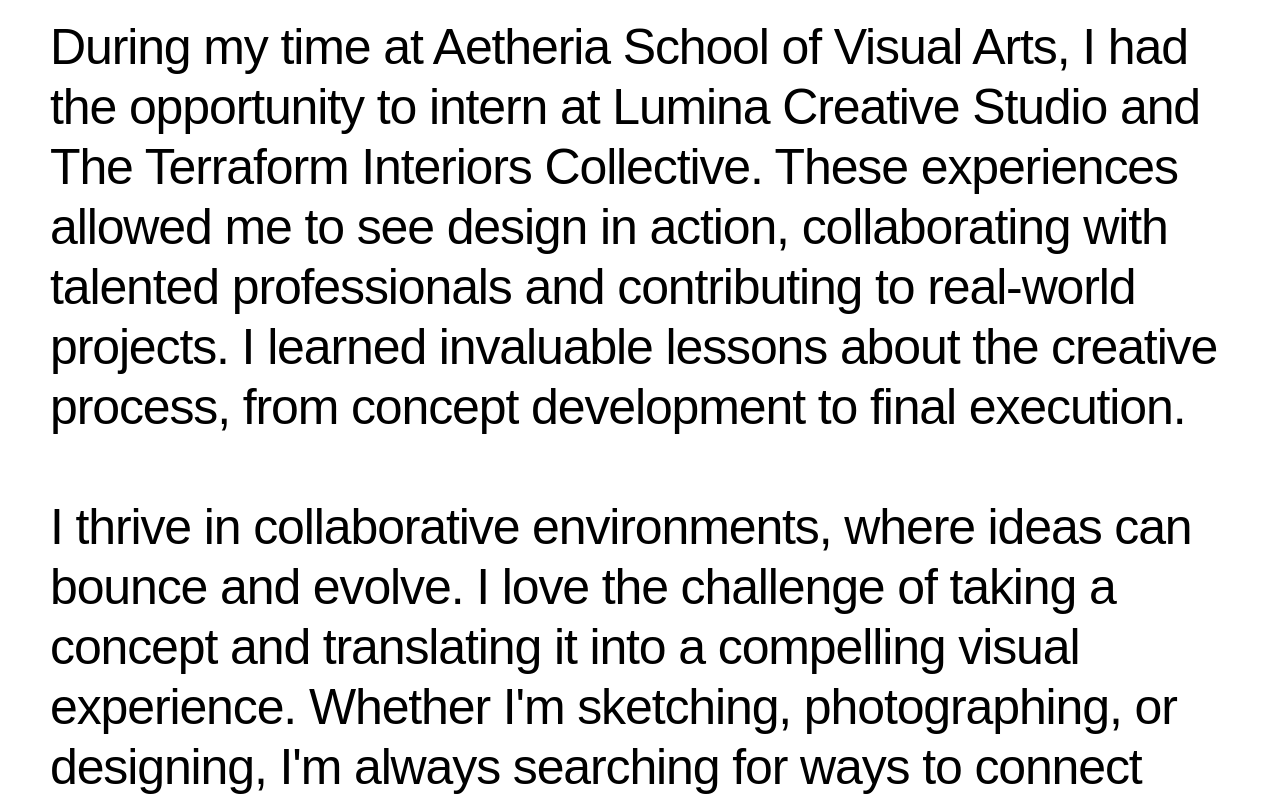
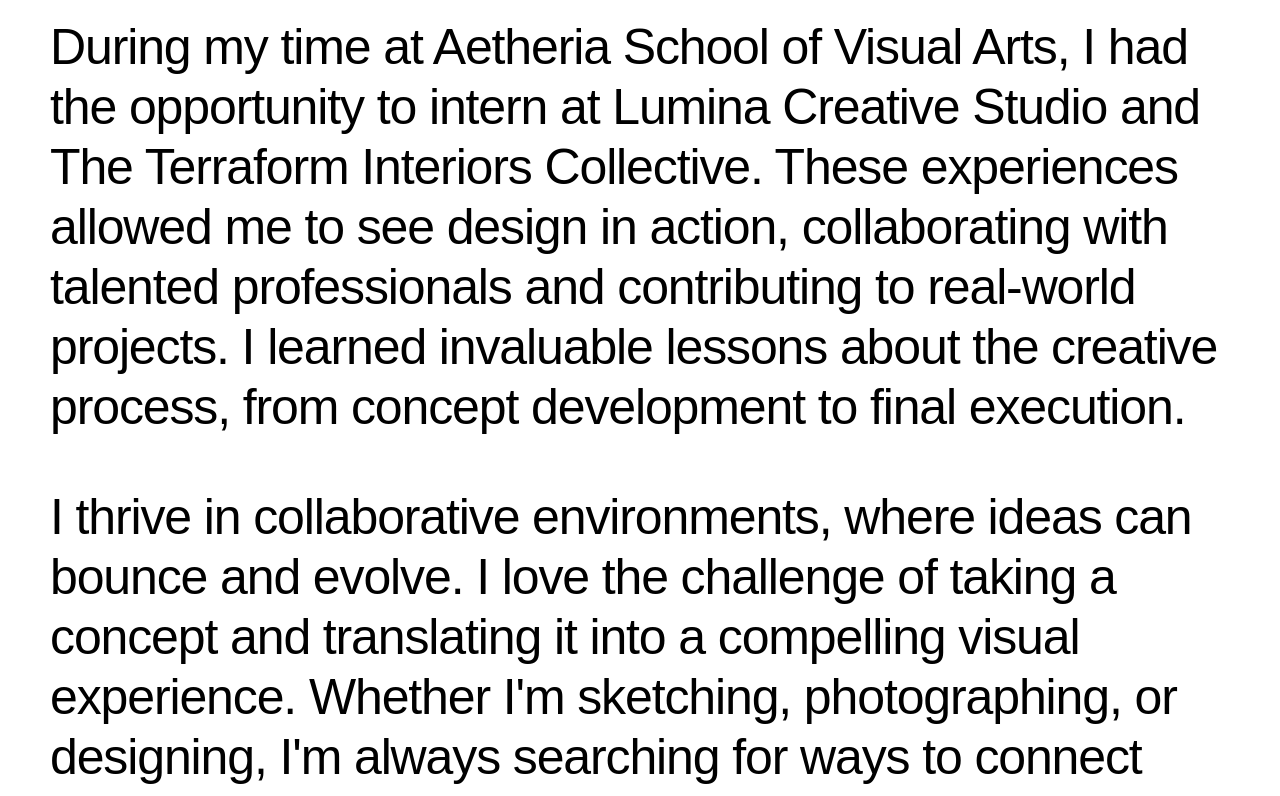
Before and after one commit to HectorFM99/web-minimalista-hector, a plain HTML site: page about.html in a window 1280 px wide. Shown: the part 183-979 px from the top of the page. Drawn offline with Linux system fonts and the light colour scheme; a web font is replaced by a local one.

Commit message:
Header con la navegacion, intro como section y margen entre parrafos

```diff
--- a/about.html
+++ b/about.html
@@ -21,6 +21,7 @@
   <div class="page">
 
     <!-- Navegación -->
+    <header class="header">
       <nav class="nav">
         <a class="brand" href="index.html">
           <h1 class="brand__name">Sarah Chen</h1>
@@ -35,16 +36,15 @@
           <li><a class="menu__link menu__link--contact" href="mailto:email@ejemplo.com">Contact</a></li>
         </ul>
       </nav>
+    </header>
 
     <main class="content" id="main">
 
       <!-- Introducción -->
-      <header class="intro intro--about">
+      <section class="intro intro--about">
         <p class="intro__text">During my time at Aetheria School of Visual Arts, I had the opportunity to intern at Lumina Creative Studio and The Terraform Interiors Collective. These experiences allowed me to see design in action, collaborating with talented professionals and contributing to real-world projects. I learned invaluable lessons about the creative process, from concept development to final execution.</p>
-        <!-- Hueco en blanco que separa los dos párrafos -->
-        <p class="intro__text intro__spacer" aria-hidden="true">&nbsp;</p>
         <p class="intro__text">I thrive in collaborative environments, where ideas can bounce and evolve. I love the challenge of taking a concept and translating it into a compelling visual experience. Whether I'm sketching, photographing, or designing, I'm always searching for ways to connect with people on a deeper level through my work.</p>
-      </header>
+      </section>
 
       <!-- Datos del momento -->
       <section class="now">
--- a/css/styles.css
+++ b/css/styles.css
@@ -64,6 +64,11 @@ body {
 }
 
 /* ---------- Navegación ---------- */
+/* El header envuelve la navegación y ocupa todo el ancho de la página */
+.header {
+  width: 100%;
+}
+
 .nav {
   width: 100%;
   display: flex;
@@ -181,6 +186,11 @@ body {
   width: 100%;
   max-width: 1500px;
   padding: 80px 0;
+}
+
+/* Hueco entre párrafos consecutivos: no hace falta un párrafo vacío */
+.intro__text + .intro__text {
+  margin-top: 50px;
 }
 
 /* ---------- Proyectos ---------- */
@@ -369,11 +379,6 @@ body {
 /* La introducción del About lleva otro espaciado que la de la portada */
 .intro--about {
   padding: 30px 0 100px;
-}
-
-/* Hueco en blanco que separa los dos párrafos: siempre a 50px */
-.intro__spacer {
-  font-size: 50px;
 }
 
 /* ---------- Right now I am... ---------- */
```
Also changed, not shown: index.html (+4 -2 lines), project.html (+2 -0 lines). Lines whose indentation alone changed are shown as unchanged.
